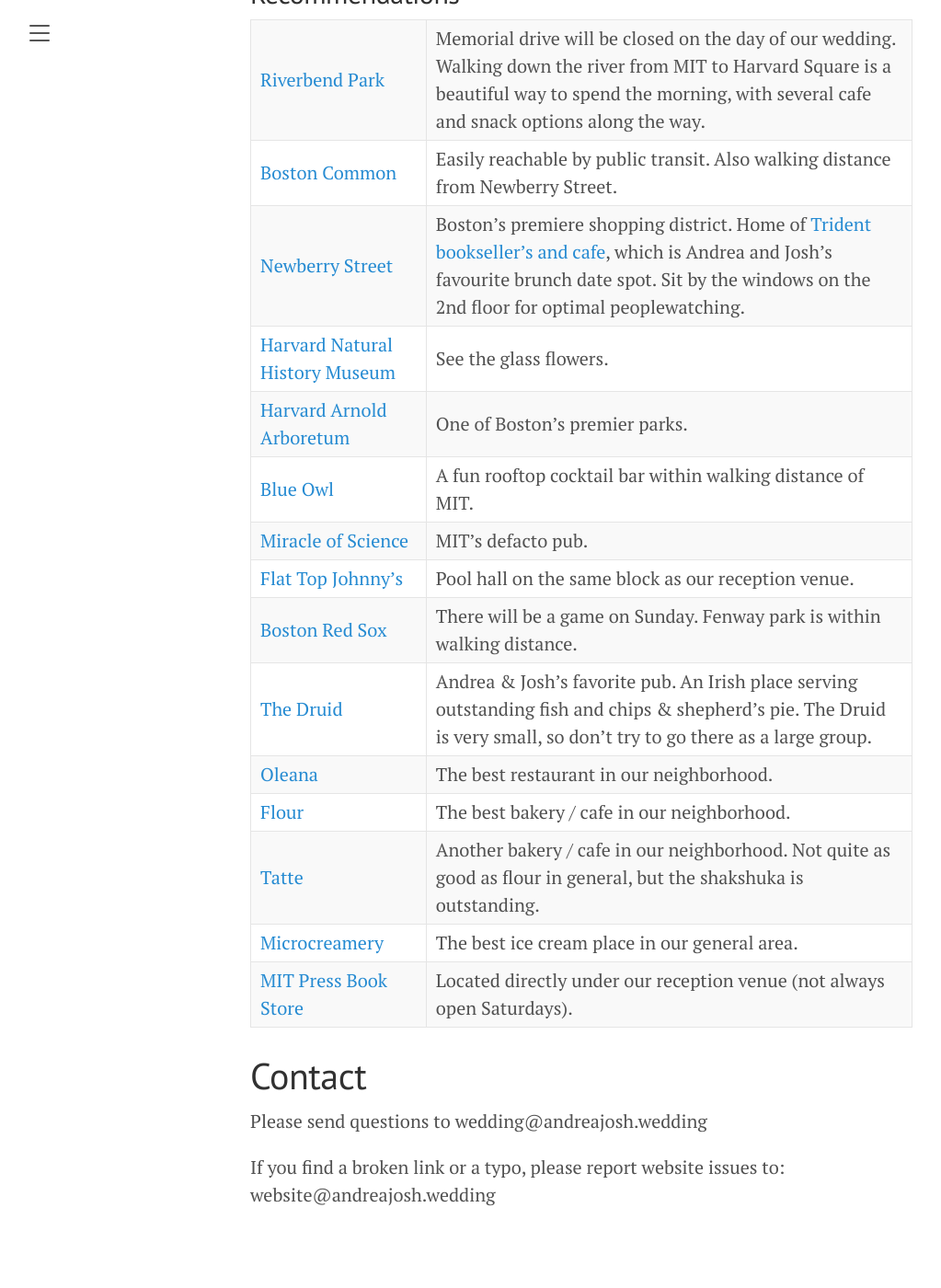
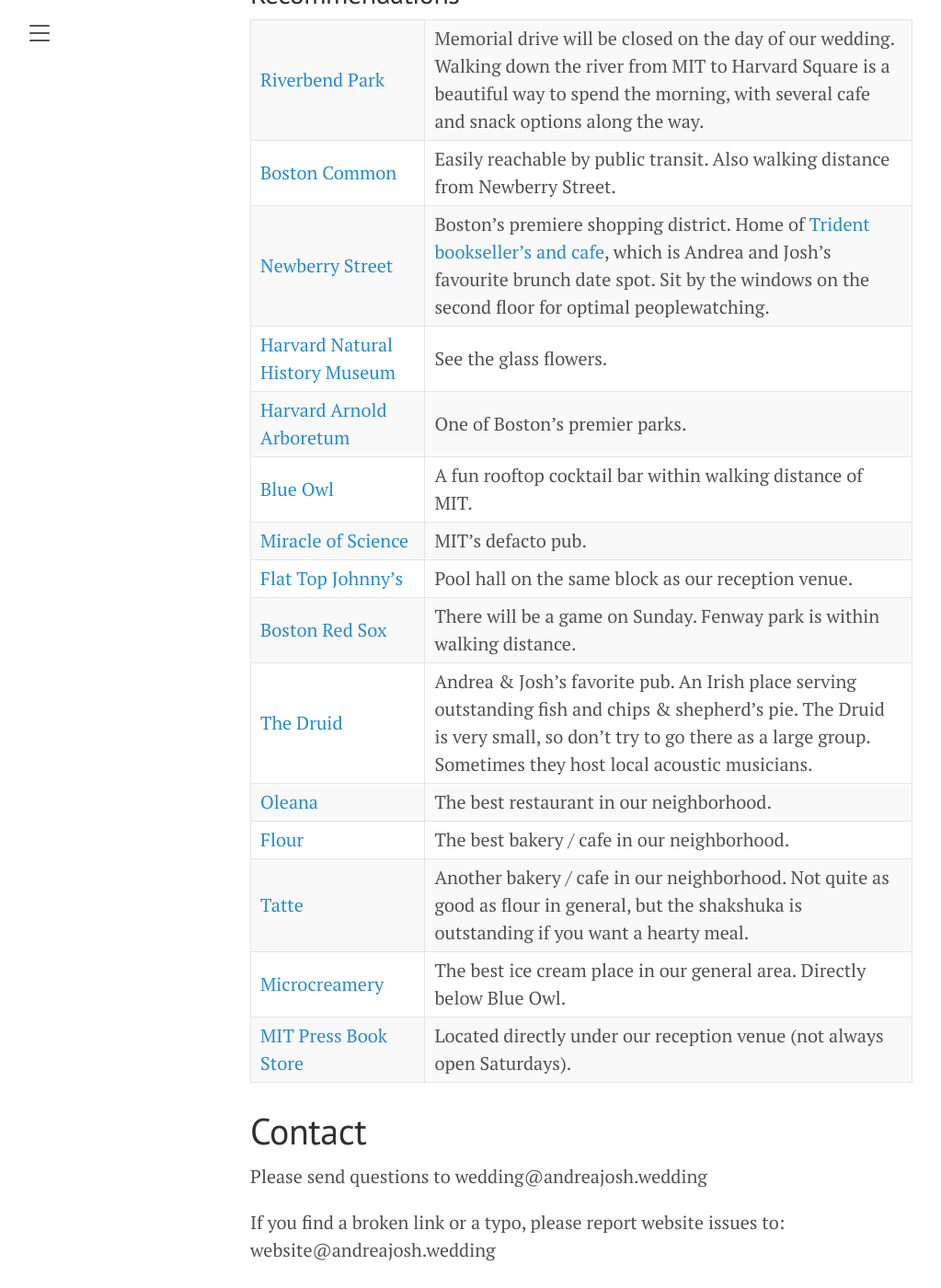
Before and after one commit to JoshBradshaw/andreajosh.github.io, a Jekyll site: the page built from _posts/2023-12-30-overview.md, in a window 1280 px wide and 1400 px high, scrolled down 3135 px. Shown: the whole window at 92% size, without its empty margins (8-1031 px from the left). Built offline with Jekyll 4.4.1, drawn with Linux system fonts in a browser that asks for light colours.

Commit message:
Update 2023-12-30-overview.md

```diff
--- a/_posts/2023-12-30-overview.md
+++ b/_posts/2023-12-30-overview.md
@@ -72,18 +72,18 @@ We will arrange a casual meet and greet for our out of town guests on the evenin
 
 [Riverbend Park](https://www.cambridgema.gov/streetsandtransportation/memorialdrive#:~:text=The%20Massachusetts%20Legislature%20passes%20a,end%20of%20April%20until%20mid) | Memorial drive will be closed on the day of our wedding. Walking down the river from MIT to Harvard Square is a beautiful way to spend the morning, with several cafe and snack options along the way.
 [Boston Common](https://www.boston.gov/parks/boston-common) | Easily reachable by public transit. Also walking distance from Newberry Street.
-[Newberry Street](https://www.boston-discovery-guide.com/newbury-street-shopping.html) | Boston's premiere shopping district. Home of [Trident bookseller's and cafe](https://www.tridentbookscafe.com/), which is Andrea and Josh's favourite brunch date spot. Sit by the windows on the 2nd floor for optimal peoplewatching.
+[Newberry Street](https://www.boston-discovery-guide.com/newbury-street-shopping.html) | Boston's premiere shopping district. Home of [Trident bookseller's and cafe](https://www.tridentbookscafe.com/), which is Andrea and Josh's favourite brunch date spot. Sit by the windows on the second floor for optimal peoplewatching.
 [Harvard Natural History Museum](https://hmnh.harvard.edu/) | See the glass flowers.
 [Harvard Arnold Arboretum](https://arboretum.harvard.edu/)       | One of Boston's premier parks.
 [Blue Owl](https://www.yelp.com/biz/blue-owl-cambridge) | A fun rooftop cocktail bar within walking distance of MIT.
 [Miracle of Science](https://miracleofscience.us/) | MIT's defacto pub.
 [Flat Top Johnny's](https://g.co/kgs/qrAD5ez) | Pool hall on the same block as our reception venue.
 [Boston Red Sox](https://www.mlb.com/redsox/tickets) | There will be a game on Sunday. Fenway park is within walking distance.
-[The Druid](https://www.druidpub.com/)            | Andrea & Josh's favorite pub. An Irish place serving outstanding fish and chips & shepherd's pie. The Druid is very small, so don't try to go there as a large group.
+[The Druid](https://www.druidpub.com/)            | Andrea & Josh's favorite pub. An Irish place serving outstanding fish and chips & shepherd's pie. The Druid is very small, so don't try to go there as a large group. Sometimes they host local acoustic musicians.
 [Oleana](https://www.oleanarestaurant.com/) | The best restaurant in our neighborhood.
 [Flour](https://www.flourbakery.com/) | The best bakery / cafe in our neighborhood.
-[Tatte](https://tattebakery.com/) | Another bakery / cafe in our neighborhood. Not quite as good as flour in general, but the shakshuka is outstanding.
-[Microcreamery](https://newcitymicrocreamery.com/newcitymicrocreamerycambridge) | The best ice cream place in our general area.
+[Tatte](https://tattebakery.com/) | Another bakery / cafe in our neighborhood. Not quite as good as flour in general, but the shakshuka is outstanding if you want a hearty meal.
+[Microcreamery](https://newcitymicrocreamery.com/newcitymicrocreamerycambridge) | The best ice cream place in our general area. Directly below Blue Owl.
 [MIT Press Book Store](https://mitpressbookstore.mit.edu/) | Located directly under our reception venue (not always open Saturdays).
 
 # Contact
```
